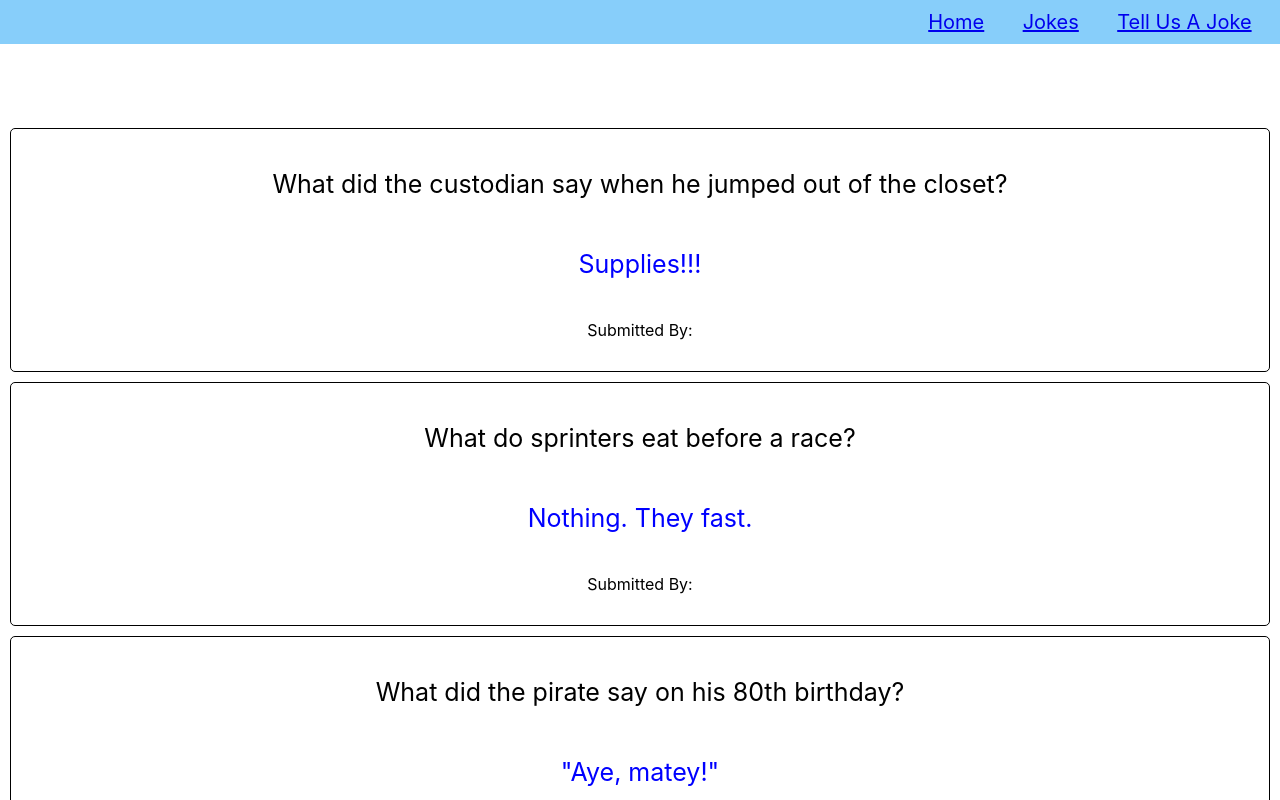
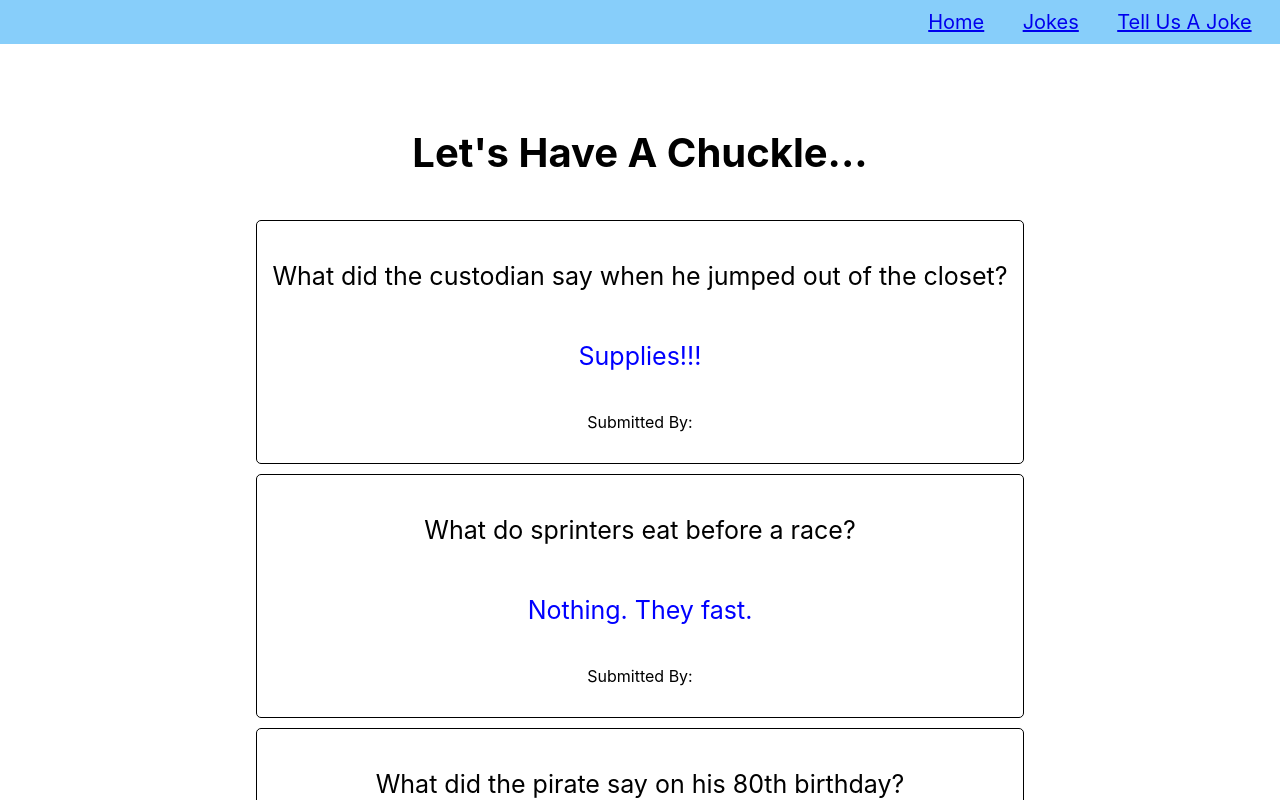
Before and after one commit to CaitlinGreer/chuckles-app, a React (Create React App) app: page /jokes-list in a window 1280 px wide. Shown: the top 800 px of the page. Built offline with nearby package versions, Linux system fonts and the light colour scheme.

Commit message:
added heading to list

```diff
--- a/src/JokesList/JokesList.js
+++ b/src/JokesList/JokesList.js
@@ -5,7 +5,12 @@ import './JokesList.css'
 class JokesList extends Component {
     render() {
         return (
-            <JokeCard />
+            <div>
+                <h2 className='joke-list-heading'>Let's Have A Chuckle...</h2>
+            <div className='jokes-container'>
+                <JokeCard />
+            </div>
+            </div>
         )
     }
 }
```
